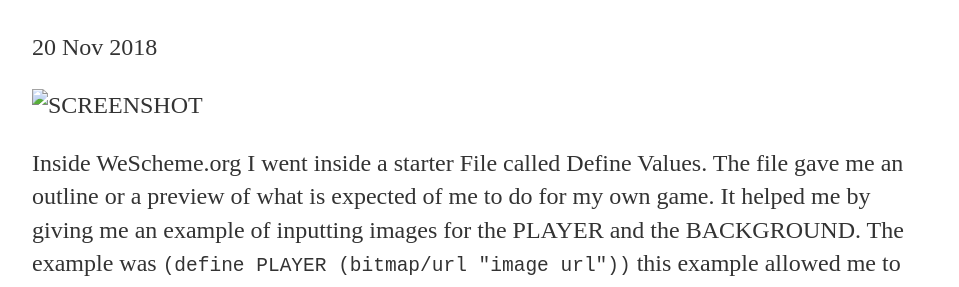
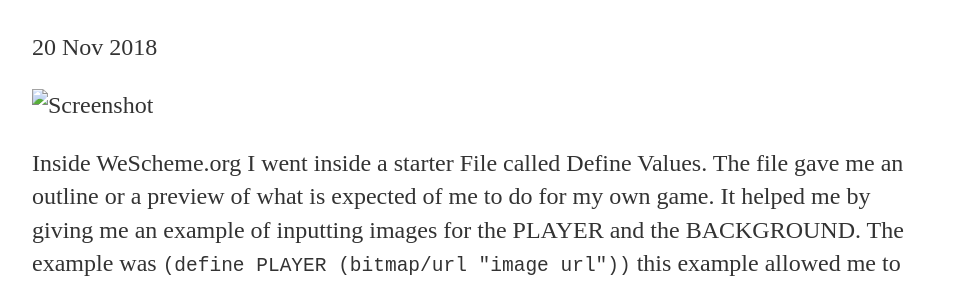
Before and after one commit to stevenc2620/stevenc2620.github.io, a Jekyll site: the page built from _posts/2018-11-20-weekly-reflection-10.md, in a window 1280 px wide. Shown: the part 166-453 px from the top of the page, without its empty margins (160-1119 px from the left). Built offline with Jekyll 4.4.1, drawn with Linux system fonts in a browser that asks for light colours.

Commit message:
Update 2018-11-20-weekly-reflection-10.md

````diff
--- a/_posts/2018-11-20-weekly-reflection-10.md
+++ b/_posts/2018-11-20-weekly-reflection-10.md
@@ -4,7 +4,7 @@ title: "My Screenshot"
 date: 2018-11-20
 ---
 
-![SCREENSHOT](/image/SCREENSHOT.png)
+![Screenshot](/image/SCREENSHOT.png)
 
 Inside WeScheme.org I went inside a starter File called Define Values. The file gave me an outline or a preview of what is expected of me to do for my own game. It helped me by giving me an example of inputting images for the PLAYER and the BACKGROUND. The example was ```(define PLAYER (bitmap/url "image url"))``` this example allowed me to copy an image link and input it to the example for the background and player in order to use images from the internet to create my own gmae. What I had to do was think of what I wanted my PLAYER, BACKGROUND, TARGET, and DANGER would be. Once I knew what they were going to be I copied their image link and replaced the old link with the image link I wanted. One thing I had to change was the example of the danger and target to an example that will allow me to input an image link.
 
````
